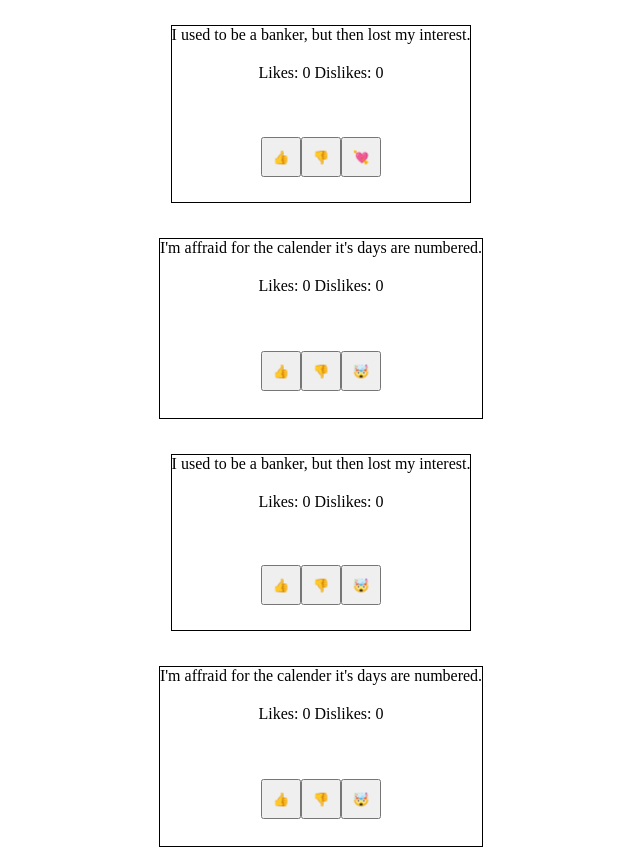
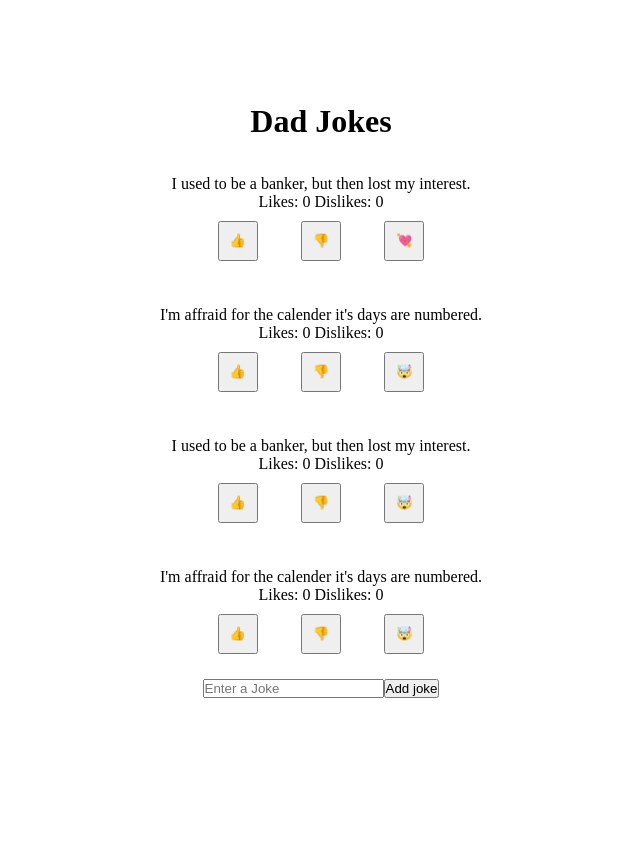
Before and after one commit to icon-ramico/dad-jokes, a React (Vite) app: page / in a window 1280 px wide. Shown: the whole page, without its empty margins (319-959 px from the left). After the commit the page ends 800 px from the top, so only its background shows below. Built offline with nearby package versions, Linux system fonts and the light colour scheme.

Commit message:
use state simple done

```diff
--- a/src/App.jsx
+++ b/src/App.jsx
@@ -1,3 +1,4 @@
+import JokeForm from './components/Jokes/Form/JokeForm.jsx';
 import Joke from './components/Jokes/Joke.jsx';
 import './style.css';
 import {useState} from 'react';
@@ -17,13 +18,20 @@ export default function App() {
   const handleFav = id => {
     setFavorete(id);
   };
+  const handleJokeText = (text) => {
+    console.log('new Joke', text);
+  }
   return (
     <div id='container'>
       <h1>Dad Jokes</h1>
       {jokes.reduce(
-        (acc, {...j}, i) => [...acc, <Joke fav={favorete === j.id} setFav={handleFav} key={i} {...j} />],
+        (acc, {...j}, i) => [
+          ...acc,
+          <Joke fav={favorete === j.id} setFav={handleFav} key={i} {...j} />,
+        ],
         []
       )}
+      <JokeForm submitText={handleJokeText} />
     </div>
   );
 }
--- /dev/null
+++ b/src/components/Jokes/Form/JokeForm.jsx
@@ -0,0 +1,16 @@
+import {useState} from 'react';
+
+// eslint-disable-next-line react/prop-types
+export default function JokeForm({submitText}) {
+  const [text, setText] = useState('');
+  const handleSubmit = e => {
+    e.preventDefault();
+    submitText(text);
+  };
+  return (
+    <form onSubmit={handleSubmit}>
+      <input type='text' placeholder='Enter a Joke' onChange={e => setText(e.target.value)} />
+      <button type='submit'>Add joke</button>
+    </form>
+  );
+}
--- a/src/components/Jokes/Joke.jsx
+++ b/src/components/Jokes/Joke.jsx
@@ -5,20 +5,11 @@ export default function Joke({text, id, fav, setFav}) {
   const [dislike, setDislike] = useState(0);
 
   const handleLikes = () => {
-    const prevCB = p => ++p;
-    setLike(prevCB);
-    setLike(prevCB);
-    setLike(prevCB);
-    setLike(prevCB);
+    setLike(likes + 1);
     console.log(`Liked id ${id} total is ${likes}`);
   };
   const handleDisLikes = () => {
-    const prevCB = p => --p;
-    setDislike(prevCB);
-    setDislike(prevCB);
-    setDislike(prevCB);
-    setDislike(prevCB);
-
+    setDislike(dislike + 1);
     console.log(`Disiked id ${id} total is ${dislike}`);
   };
   const handleFavorete = () => {
@@ -31,7 +22,6 @@ export default function Joke({text, id, fav, setFav}) {
         Likes: {likes} Dislikes: {dislike}
       </p>
       <div>
-        <p>{fav}</p>
         <button onClick={handleLikes}>👍</button>
         <button onClick={handleDisLikes}>👎</button>
         <button onClick={handleFavorete}>{fav ? '💘' : '🤯'}</button>
--- a/src/style.css
+++ b/src/style.css
@@ -13,27 +13,23 @@
   width: 100vh;
   margin: 0 auto;
 }
-#container * {
-  text-align: center;
-}
-#container *:not(:first-child) {
+
+#container .Joke:not(:first-child) {
   text-align: center;
   margin-top: 20px;
 }
-#container button {
+
+.Joke div  {
+  width: 250px;
+  height: 60px;
+  display: flex;
+  justify-items: space-between;
+  align-items: center;
+  flex-direction: row;
+  margin: 0 auto;
+}
+.Joke button{
   width: 40px;
   height: 40px;
+  margin: 0 auto;
 }
-.Joke {
-  border: 1px solid #000000;
-}
-#container .Joke div {
-  margin-bottom: 10px;
-  padding: 5%;
-  box-sizing: border-box;
-  /*
-  border: 1px solid #000000;
-  flex-direction: row;
-  margin: 0 auto;
-  gap: 2px; */
-}
```
